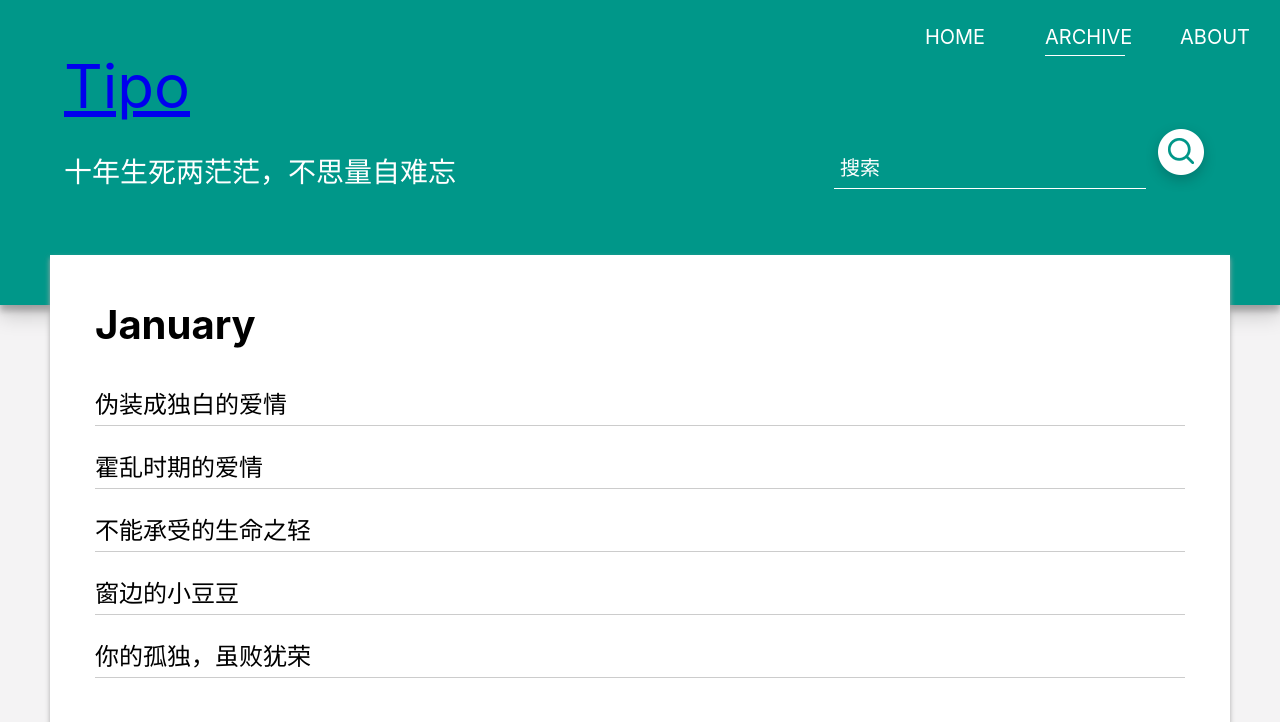
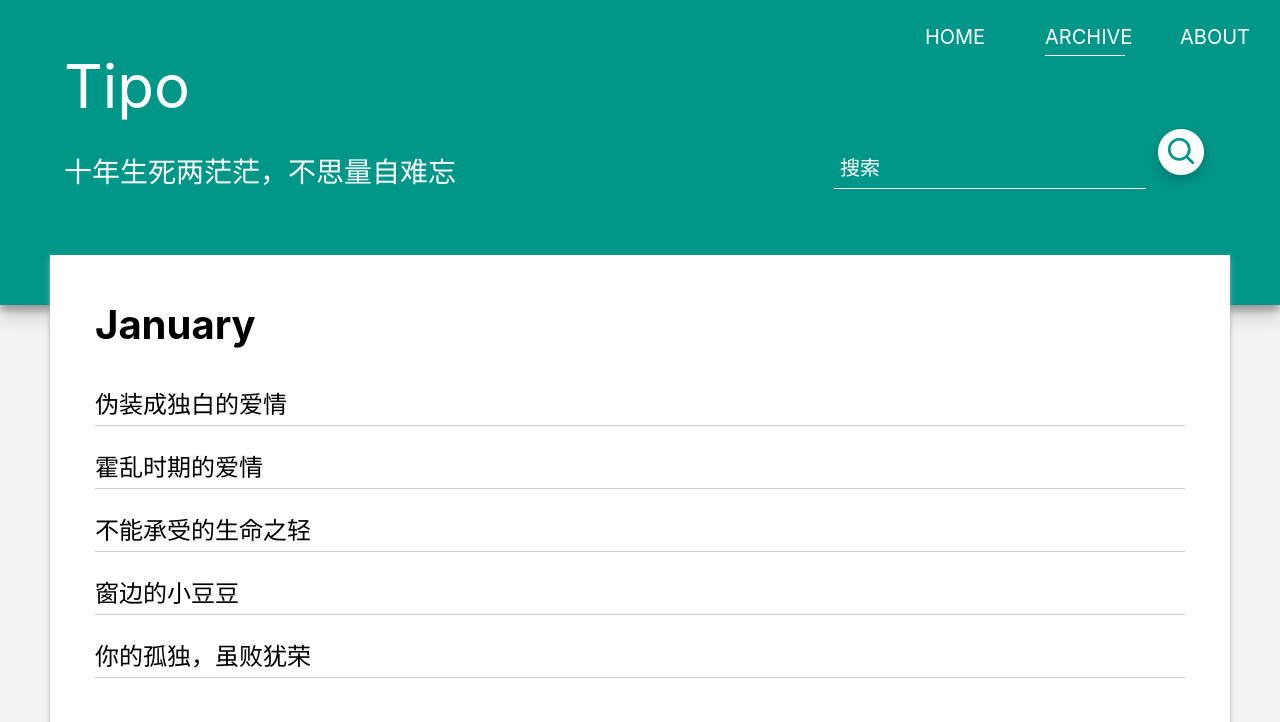
Before and after one commit to knowncold/Tipo, a Flask app: page /archive in a window 1280 px wide. Shown: the top 722 px of the page. Run offline with Flask 2, Linux system fonts and the light colour scheme; data that the repository does not hold is empty.

Commit message:
Update <a> in archive and about

```diff
--- a/app/static/css/archive.css
+++ b/app/static/css/archive.css
@@ -43,6 +43,10 @@ body {
 .nav_con {
     color: #fff;
     width: 100%;
+}
+.nav_con a {
+    text-decoration: none;
+    color: #fff;
 }
 .name {
     margin-top: 50px;
--- a/app/templates/index.html
+++ b/app/templates/index.html
@@ -90,10 +90,11 @@
                     <div style="margin-top: 26px">
 						{% for i in month %}
                         <div style="border-bottom: 1px solid #eee;padding-left: 10px;height: 36px;line-height: 36px">
-							<a href="/month/{{ i[:4] }}/{{ i[5:7] }}">
+							<a href="/month/{{ i[:4] }}/{{ i[5:7] }}" style="text-decoration: none">
 							<span class="year">{{ i[7:11] }}</span>
 							<span class="month">{{ i[11:] }}</span>
 							<span class="number">({{ month[i] }})</span>
+                            </a>
                         </div>
 						{% endfor %}
                     </div>
```
